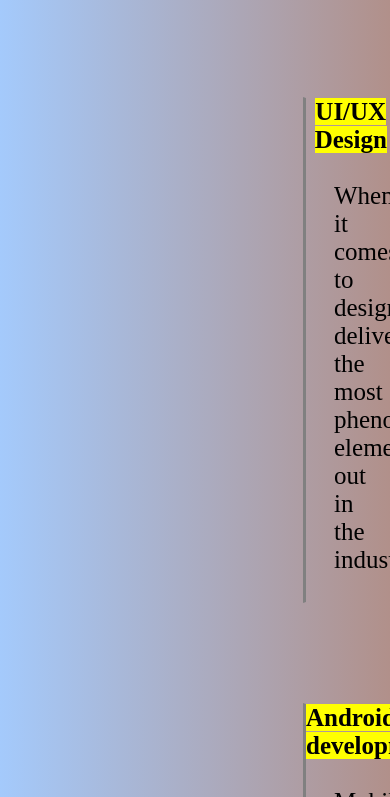
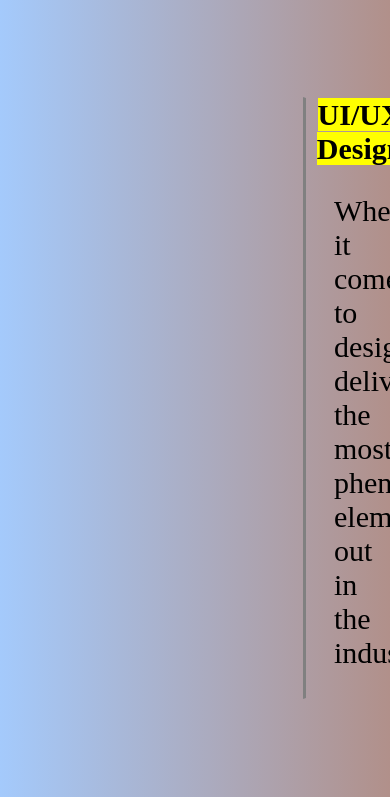
Before and after one commit to SathieshSilverster/task4, a plain HTML site: page index.html in a window 390 px wide. Shown: the part 1630-2427 px from the top of the page. Drawn offline with Linux system fonts and the light colour scheme.

Commit message:
Responsive Work

```diff
--- a/css/index.css
+++ b/css/index.css
@@ -231,7 +231,8 @@
     height:250px;
   }
   #card{
-    width:50%;
+    width:60%;
+    font-size: 30px;
   }
   .btn{
     font-size: 25px;
```
